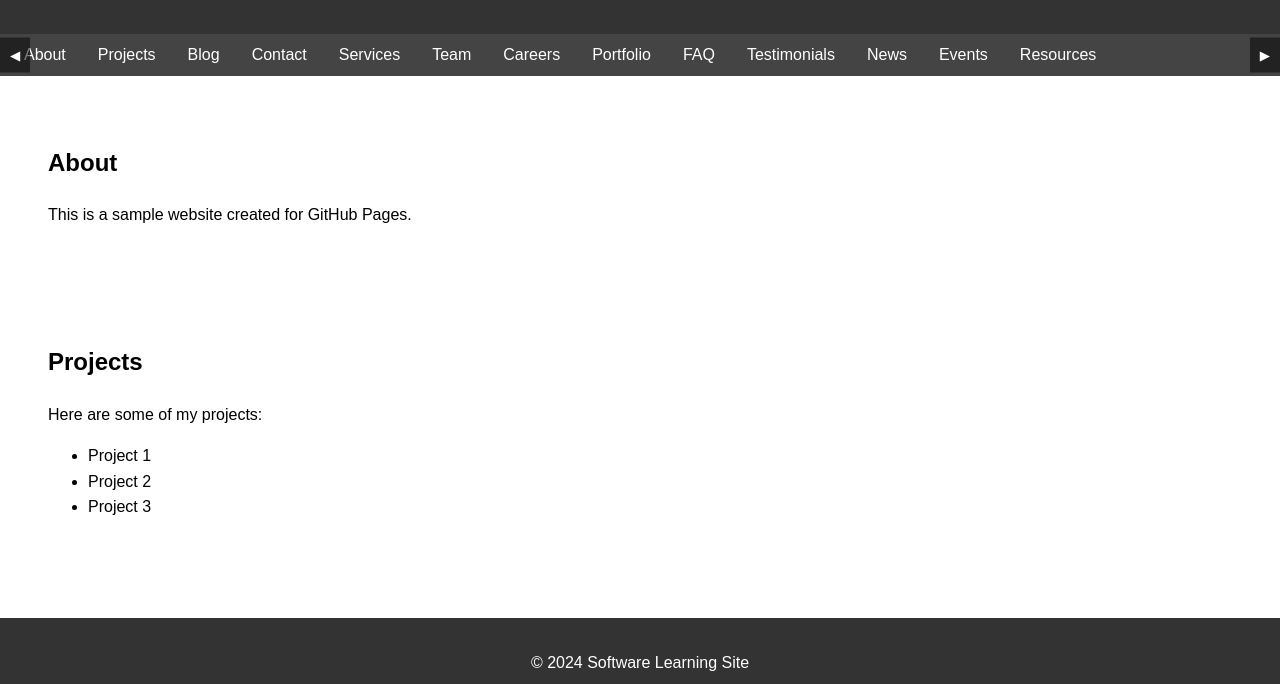
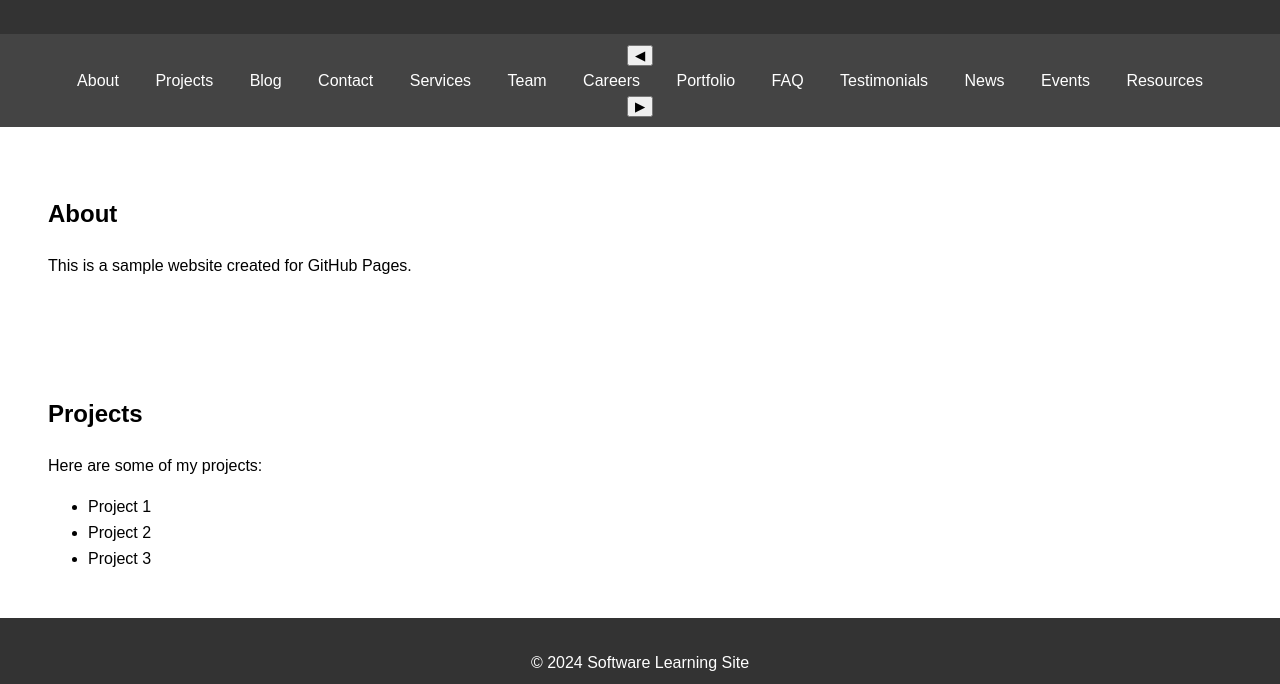
Before and after one commit to weitsunglin/weitsunglin.github.io, a plain HTML site: page index.html in a window 1280 px wide. Shown: the part 92-776 px from the top of the page. Drawn offline with Linux system fonts and the light colour scheme.

Commit message:
Update styles.css

```diff
--- a/styles.css
+++ b/styles.css
@@ -1,4 +1,4 @@
-body {
+ body {
     font-family: Arial, sans-serif;
     line-height: 1.6;
     margin: 0;
@@ -17,49 +17,22 @@ nav {
     color: #fff;
     padding: 0.5em;
     text-align: center;
-    overflow: hidden;
-    white-space: nowrap;
-    position: relative;
 }
 
 nav ul {
-    display: flex;
+    list-style: none;
+    padding: 0;
     margin: 0;
-    padding: 0;
-    list-style: none;
-    overflow-x: auto;
-    scroll-behavior: smooth;
 }
 
 nav ul li {
-    flex: 0 0 auto;
-    display: inline-block;
+    display: inline;
     margin: 0 1em;
 }
 
 nav ul li a {
     color: #fff;
     text-decoration: none;
-}
-
-nav .scroll-buttons {
-    position: absolute;
-    top: 50%;
-    transform: translateY(-50%);
-    background: rgba(0, 0, 0, 0.5);
-    border: none;
-    color: white;
-    cursor: pointer;
-    padding: 10px;
-    z-index: 1;
-}
-
-nav .scroll-left {
-    left: 0;
-}
-
-nav .scroll-right {
-    right: 0;
 }
 
 section {
```
